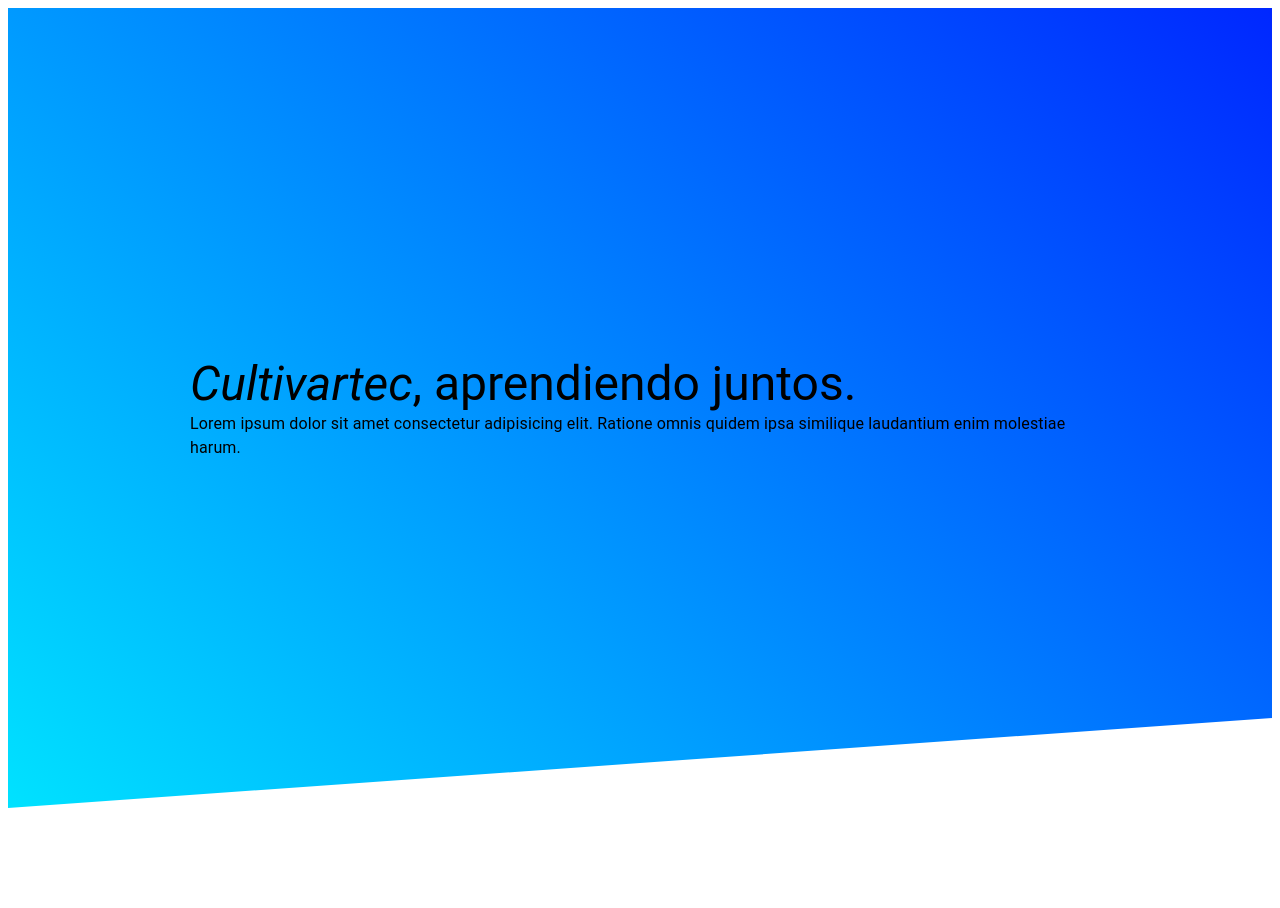
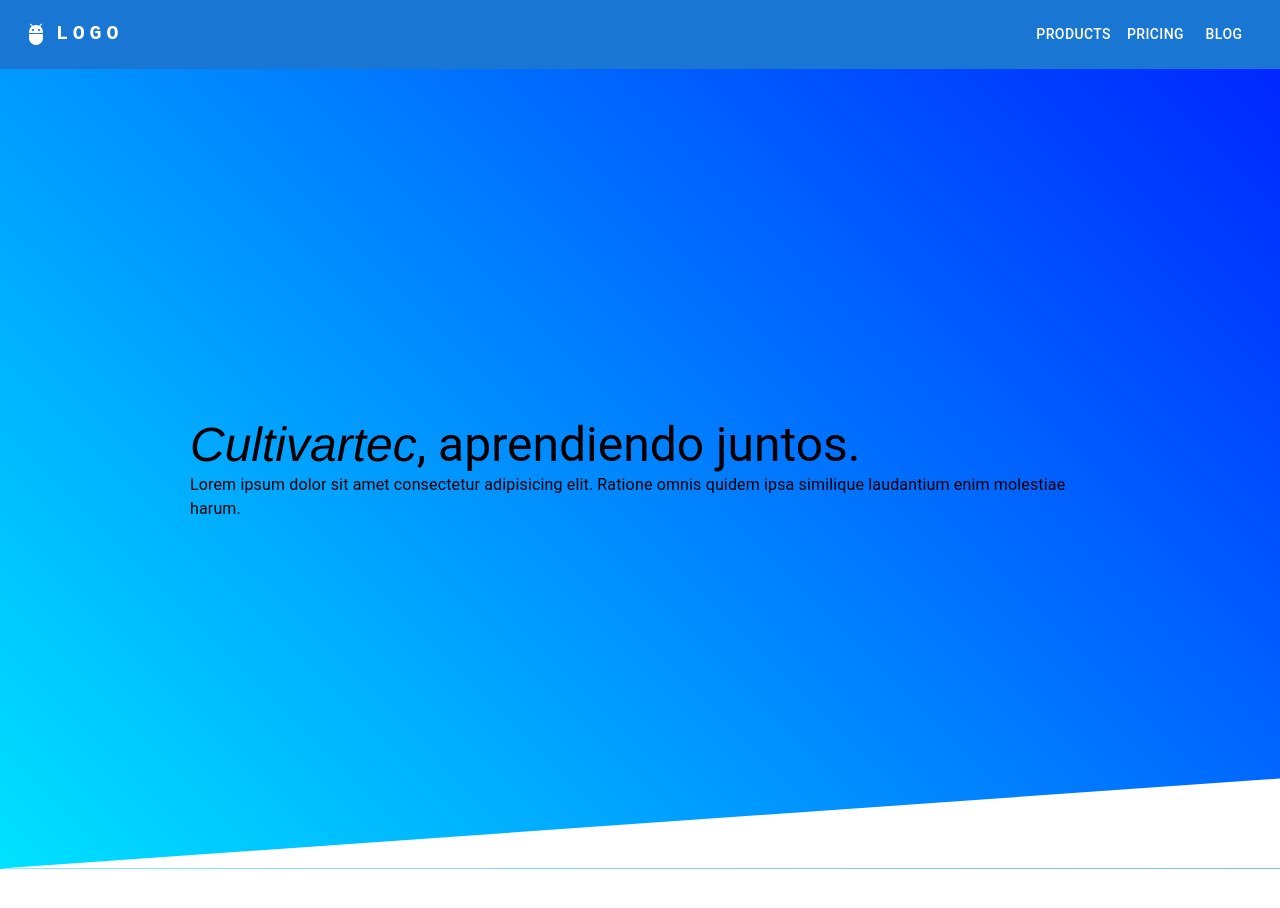
Before and after one commit to nicolasjrz/test-parallax, a React (Vite) app: page / in a window 1280 px wide. Shown: the top 908 px of the page. Built offline with nearby package versions, Linux system fonts and the light colour scheme; the HTML template or start-up script is replaced by a standard one.

Commit message:
add navbar in materialui

```diff
--- a/package.json
+++ b/package.json
@@ -12,6 +12,7 @@
   "dependencies": {
     "@emotion/react": "^11.11.1",
     "@emotion/styled": "^11.11.0",
+    "@mui/icons-material": "^5.14.8",
     "@mui/material": "^5.14.8",
     "@mui/styled-engine-sc": "^5.14.8",
     "react": "^18.2.0",
--- a/src/App.jsx
+++ b/src/App.jsx
@@ -1,8 +1,10 @@
+import { Navbar } from "./components/Navbar";
 import { SkewedPage } from "./pages/SkewedPage";
 
 function App() {
   return (
     <>
+      <Navbar />
       <SkewedPage />
     </>
   );
--- /dev/null
+++ b/src/components/Navbar.jsx
@@ -0,0 +1,156 @@
+import * as React from "react";
+import AppBar from "@mui/material/AppBar";
+import Box from "@mui/material/Box";
+import Toolbar from "@mui/material/Toolbar";
+import IconButton from "@mui/material/IconButton";
+import Typography from "@mui/material/Typography";
+import Menu from "@mui/material/Menu";
+import MenuIcon from "@mui/icons-material/Menu";
+import Container from "@mui/material/Container";
+import Button from "@mui/material/Button";
+import MenuItem from "@mui/material/MenuItem";
+import AdbIcon from "@mui/icons-material/Adb";
+
+const pages = ["Products", "Pricing", "Blog"];
+const settings = ["Profile", "Account", "Dashboard", "Logout"];
+
+export const Navbar = () => {
+  const [anchorElNav, setAnchorElNav] = React.useState(null);
+  const [anchorElUser, setAnchorElUser] = React.useState(null);
+
+  const handleOpenNavMenu = (event) => {
+    setAnchorElNav(event.currentTarget);
+  };
+  const handleCloseNavMenu = () => {
+    setAnchorElNav(null);
+  };
+
+  const handleCloseUserMenu = () => {
+    setAnchorElUser(null);
+  };
+
+  return (
+    <AppBar position="static">
+      <Container maxWidth="xl">
+        <Toolbar disableGutters>
+          <AdbIcon sx={{ display: { xs: "none", md: "flex" }, mr: 1 }} />
+          <Typography
+            variant="h6"
+            noWrap
+            component="a"
+            href="/"
+            sx={{
+              mr: 2,
+              display: { xs: "none", md: "flex" },
+              fontFamily: "monospace",
+              fontWeight: 700,
+              letterSpacing: ".3rem",
+              color: "inherit",
+              textDecoration: "none",
+            }}
+          >
+            LOGO
+          </Typography>
+
+          <Box sx={{ flexGrow: 1, display: { xs: "flex", md: "none" } }}>
+            <IconButton
+              size="large"
+              aria-label="account of current user"
+              aria-controls="menu-appbar"
+              aria-haspopup="true"
+              onClick={handleOpenNavMenu}
+              color="inherit"
+            >
+              <MenuIcon />
+            </IconButton>
+            <Menu
+              id="menu-appbar"
+              anchorEl={anchorElNav}
+              anchorOrigin={{
+                vertical: "bottom",
+                horizontal: "left",
+              }}
+              keepMounted
+              transformOrigin={{
+                vertical: "top",
+                horizontal: "left",
+              }}
+              open={Boolean(anchorElNav)}
+              onClose={handleCloseNavMenu}
+              sx={{
+                display: { xs: "block", md: "none" },
+              }}
+            >
+              {pages.map((page) => (
+                <MenuItem key={page} onClick={handleCloseNavMenu}>
+                  <Typography textAlign="center">{page}</Typography>
+                </MenuItem>
+              ))}
+            </Menu>
+          </Box>
+          <AdbIcon sx={{ display: { xs: "flex", md: "none" }, mr: 1 }} />
+          <Typography
+            variant="h5"
+            noWrap
+            component="a"
+            href="/"
+            sx={{
+              mr: 2,
+              display: { xs: "flex", md: "none" },
+              flexGrow: 1,
+              fontFamily: "monospace",
+              fontWeight: 700,
+              letterSpacing: ".3rem",
+              color: "inherit",
+              textDecoration: "none",
+            }}
+          >
+            LOGO
+          </Typography>
+          <Box
+            sx={{
+              flexGrow: 1,
+              display: { xs: "none", md: "flex" },
+              justifyContent: "end",
+            }}
+          >
+            {pages.map((page) => (
+              <Button
+                key={page}
+                onClick={handleCloseNavMenu}
+                sx={{ my: 2, color: "white", display: "block" }}
+              >
+                {page}
+              </Button>
+            ))}
+          </Box>
+
+          <Box sx={{ flexGrow: 0 }}>
+            <Menu
+              sx={{ mt: "45px" }}
+              id="menu-appbar"
+              anchorEl={anchorElUser}
+              anchorOrigin={{
+                vertical: "top",
+                horizontal: "right",
+              }}
+              keepMounted
+              transformOrigin={{
+                vertical: "top",
+                horizontal: "right",
+              }}
+              open={Boolean(anchorElUser)}
+              onClose={handleCloseUserMenu}
+            >
+              {settings.map((setting) => (
+                <MenuItem key={setting} onClick={handleCloseUserMenu}>
+                  <Typography textAlign="center">{setting}</Typography>
+                </MenuItem>
+              ))}
+            </Menu>
+          </Box>
+        </Toolbar>
+      </Container>
+    </AppBar>
+  );
+};
--- a/src/index.css
+++ b/src/index.css
@@ -4,7 +4,20 @@
   --secudaryColor: #fff;
   --bgColor: linear-gradient(45deg, #00e2ff, #0027ff);
 }
+ *,
+  *::after,
+  *::before {
+    -ms-box-sizing: inherit;
+    -moz-box-sizing: inherit;
+    -webkit-box-sizing: inherit;
+    box-sizing: inherit;
+    margin: 0;
+    padding: 0;
 
+    /* ROOT FONT STYLES */
+    font-family: Helvetica, sans-serif;
+    line-height: 1.2;
+  }
 
 .first{
   background:var(--bgColor);
```
Also changed, not shown: 1 other file (tests, documents, lock files or other folders).
